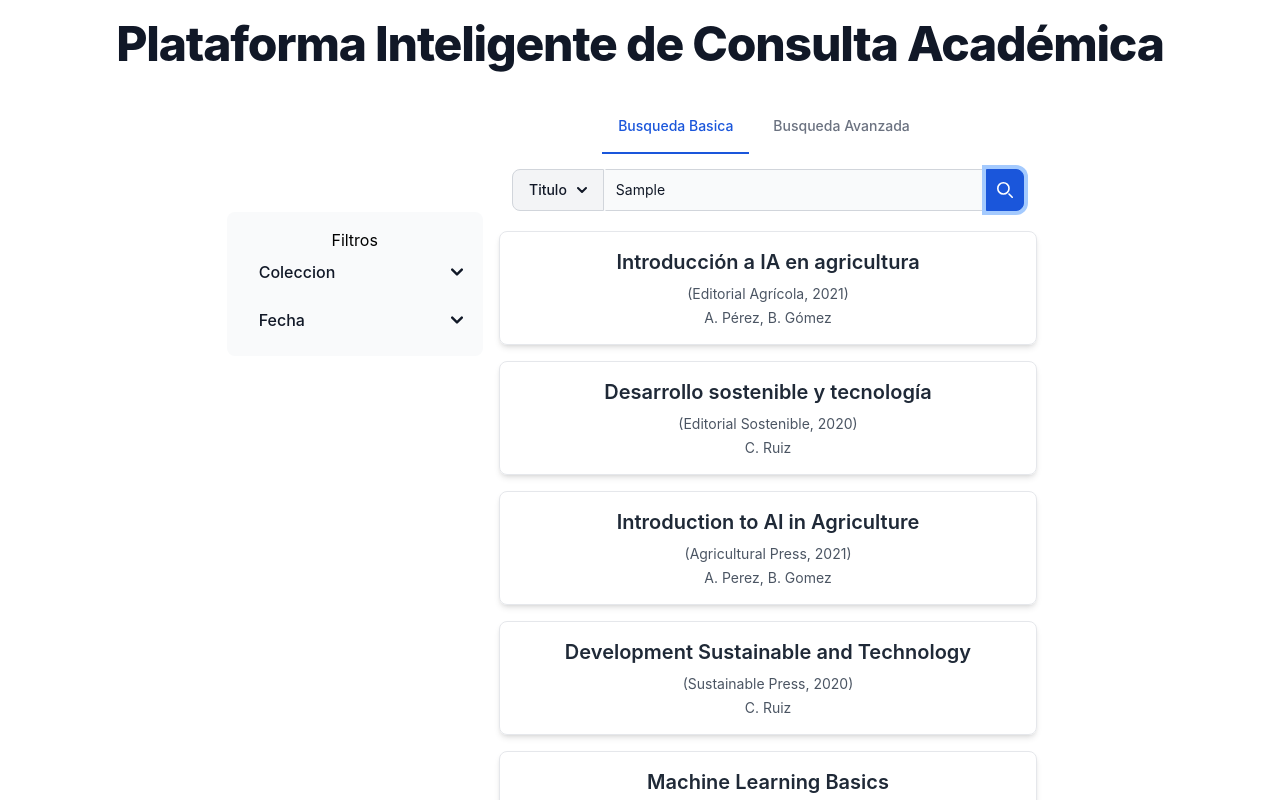
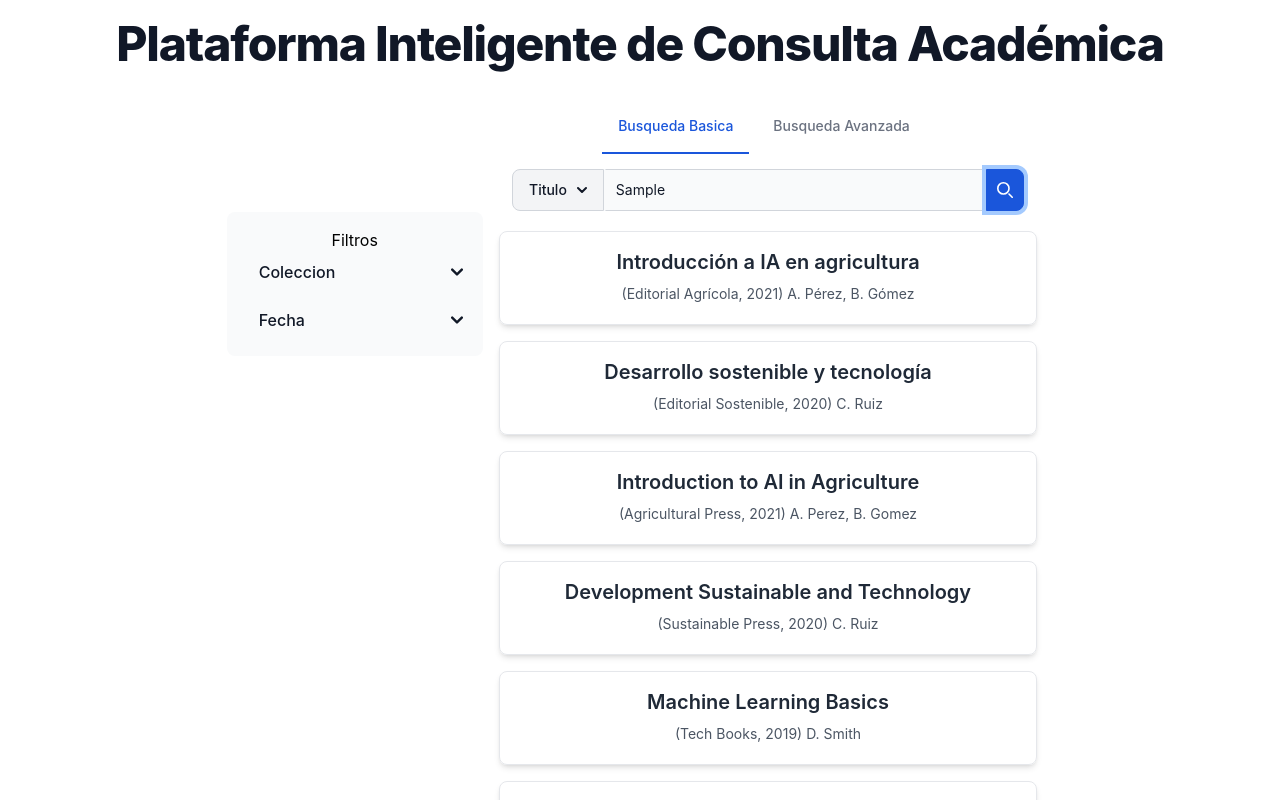
Before and after one commit to avillaq/RepositorioUnsa-Fronted, a React (Vite) app: page / in a window 1280 px wide. Both pictures are taken after typing "Sample" into the empty fields and a click on the button 1005 px from the left and 190 px from the top of the page. Shown: the top 800 px of the page. Built offline with nearby package versions, Linux system fonts and the light colour scheme.

Commit message:
Actualizar componente DocumentItem para mostrar editor, year y autores en una sola línea

```diff
--- a/src/components/DocumentItem.jsx
+++ b/src/components/DocumentItem.jsx
@@ -2,8 +2,7 @@ export const DocumentItem = ({ title, authors, editor, year, onClick }) => {
   return (
     <div onClick={onClick} className="p-4 mb-4 border rounded-lg shadow-md hover:shadow-lg transition-shadow duration-300">
       <h3 className="text-xl font-semibold text-gray-800 mb-2">{title}</h3>
-      <p className="text-sm text-gray-600 mb-1">({editor}, {year})</p>
-      <p className="text-sm text-gray-600">{authors}</p>
+      <p className="text-sm text-gray-600 mb-1">({editor}, {year}) {authors}</p>
     </div>
   )
 }
```
